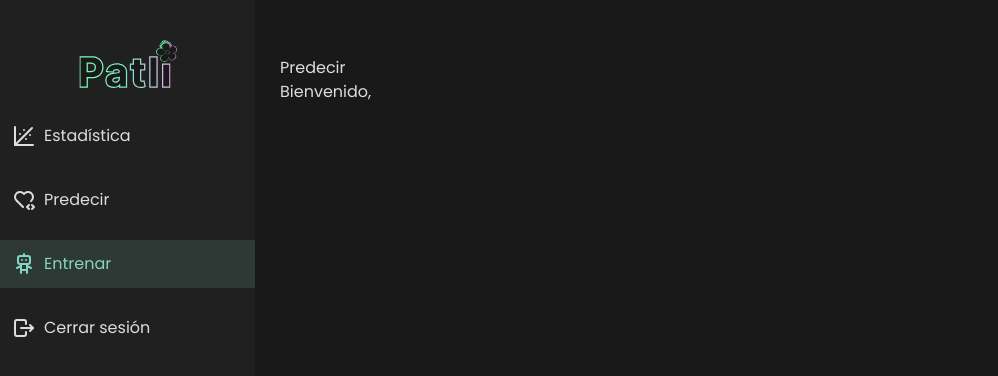
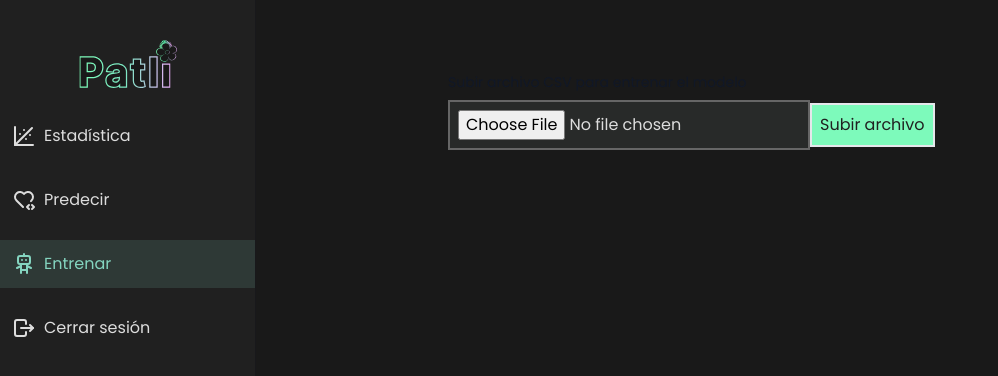
Before and after one commit to AlexxScript/pahtli, a Next.js app in the folder client-patli/: page /dashboard/entrenar in a window 1280 px wide. Shown: the top 376 px of the page, without its empty margins (0-998 px from the left). Built offline with nearby package versions, Linux system fonts and the light colour scheme; sample sign-in values are in the browser's storage.

Commit message:
prediccion y graficos

```diff
--- a/client-patli/src/app/dashboard/entrenar/page.tsx
+++ b/client-patli/src/app/dashboard/entrenar/page.tsx
@@ -1,21 +1,84 @@
 'use client'
-import { useAuth } from "@/hooks/useAuth"
-import { useEffect } from "react";
+import { useAuth } from "@/hooks/useAuth";
+import React, { useState } from "react";
 
 export const DashboardEntrenar = () => {
-    const auth = useAuth();
+  const [mensaje, setMensaje] = useState<string>();
+  const auth = useAuth()
+  const [file, setFile] = useState<File | null>(null);
+  const [message, setMessage] = useState<string>("");
 
-    useEffect(() => {
-        console.log(auth?.user); // Verificar si el usuario está correctamente cargado
-    }, [auth]);
+  const handleFileChange = (e: React.ChangeEvent<HTMLInputElement>) => {
+    if (e.target.files && e.target.files.length > 0) {
+      setFile(e.target.files[0]); // Toma el primer archivo seleccionado
+    }
+  };
 
-    return (
-        <>
-            <h1>Predecir</h1>
-            <p>Bienvenido, {auth?.user.nombres}</p>
-        </>
-    );
+  const handleSubmit = async (e: React.FormEvent<HTMLFormElement>) => {
+    e.preventDefault();
+
+    if (!file) {
+      setMessage("Por favor selecciona un archivo antes de enviarlo.");
+      return;
+    }
+
+    const formData = new FormData();
+    formData.append("archivo", file);
+
+    try {
+      const response = await fetch(process.env.NEXT_PUBLIC_RUTA_BACKEND + "cardio/entrenar/", {
+        method: "POST",
+        body: formData,
+        headers: {
+          Authorization: `Token ${auth?.tokenUser}`,
+        }
+      });
+
+      if (response.ok) {
+        const data = await response.json();
+        setMensaje(data.predicciones);
+      } else {
+        const error = await response.json();
+        setMessage(`Error al subir el archivo: ${error.detail || "Inténtalo de nuevo."}`);
+      }
+    } catch (error) {
+      console.error("Error de red:", error);
+      setMessage("Error al conectar con el servidor. Inténtalo más tarde.");
+    }
+  };
+
+  return (
+    <>
+      <div className="p-4 max-w-2xl overflow-x-auto mx-auto">
+        <form onSubmit={handleSubmit} encType="multipart/form-data">
+          <label
+            className="block mb-2 text-sm font-medium text-gray-900 dark:text-white"
+            htmlFor="file_input"
+          >
+            Subir archivo CSV para entrenar el modelo
+          </label>
+          <input
+            className="p-2 focus:border-[#7DFABB] bg-[#282A29]
+                            border-2 border-[#666666] duration-500"
+            id="file_input"
+            name="archivo"
+            type="file"
+            accept=".csv"
+            onChange={handleFileChange}
+          />
+          <button
+            type="submit"
+            className="bg-[#7DFABB] text-[#202020] p-2 border-2 hover:bg-[#7dfabbd8]"
+          >
+            Subir archivo
+          </button>
+        </form>
+        {message && <div className="mt-4 text-sm font-medium text-gray-700 dark:text-gray-300">{message}</div>}
+      </div>
+      <h1>{mensaje}</h1>
+
+    </>
+  );
 };
 
-
 export default DashboardEntrenar
--- a/client-patli/src/components/charts/BloodPressureChart.tsx
+++ b/client-patli/src/components/charts/BloodPressureChart.tsx
@@ -46,6 +46,27 @@ const BloodPressureChart = ({ data }: { data: Prediccion[] }) => {
         text: "Presión Arterial por Edad",
       },
     },
+    scales: {
+      x: {
+        ticks: {
+          color: "#999", // Color de las etiquetas en el eje X
+        },
+        grid: {
+          color: "#999", // Color de las líneas de la grilla en el eje X
+          borderColor: "#999", // Color del borde del eje X
+        },
+      },
+      y: {
+        ticks: {
+          color: "#999", // Color de las etiquetas en el eje Y
+        },
+        grid: {
+          color: "#999", // Color de las líneas de la grilla en el eje Y
+          borderColor: "#999", // Color del borde del eje Y
+        },
+      },
+    },
+
   };
 
   return <Line data={chartData} options={options} />;
--- a/client-patli/src/components/charts/CholesterolByGenderChart.tsx
+++ b/client-patli/src/components/charts/CholesterolByGenderChart.tsx
@@ -25,9 +25,9 @@ const CholesterolByGenderChart = ({ data }: { data: Prediccion[] }) => {
         label: "Colesterol Promedio",
         data: [
           maleData.reduce((sum, item) => sum + parseInt(item.colesterol), 0) /
-            maleData.length,
+          maleData.length,
           femaleData.reduce((sum, item) => sum + parseInt(item.colesterol), 0) /
-            femaleData.length,
+          femaleData.length,
         ],
         backgroundColor: ["#4BC0C0", "#FF6384"],
       },
@@ -45,6 +45,27 @@ const CholesterolByGenderChart = ({ data }: { data: Prediccion[] }) => {
         text: "Colesterol Promedio por Género",
       },
     },
+    scales: {
+      x: {
+        ticks: {
+          color: "#999", // Color de las etiquetas en el eje X
+        },
+        grid: {
+          color: "#999", // Color de las líneas de la grilla en el eje X
+          borderColor: "#999", // Color del borde del eje X
+        },
+      },
+      y: {
+        ticks: {
+          color: "#999", // Color de las etiquetas en el eje Y
+        },
+        grid: {
+          color: "#999", // Color de las líneas de la grilla en el eje Y
+          borderColor: "#999", // Color del borde del eje Y
+        },
+      },
+    },
+
   };
 
   return <Bar data={chartData} options={options} />;
--- a/client-patli/src/components/charts/CholesterolChart.tsx
+++ b/client-patli/src/components/charts/CholesterolChart.tsx
@@ -36,6 +36,27 @@ const CholesterolChart = ({ data }: { data: Prediccion[] }) => {
         text: "Colesterol por Edad",
       },
     },
+    scales: {
+      x: {
+        ticks: {
+          color: "#999", // Color de las etiquetas en el eje X
+        },
+        grid: {
+          color: "#999", // Color de las líneas de la grilla en el eje X
+          borderColor: "#999", // Color del borde del eje X
+        },
+      },
+      y: {
+        ticks: {
+          color: "#999", // Color de las etiquetas en el eje Y
+        },
+        grid: {
+          color: "#999", // Color de las líneas de la grilla en el eje Y
+          borderColor: "#999", // Color del borde del eje Y
+        },
+      },
+    },
+
   };
 
   return <Bar data={chartData} options={options} />;
--- a/client-patli/src/components/charts/CholesterolVsAgeChart.tsx
+++ b/client-patli/src/components/charts/CholesterolVsAgeChart.tsx
@@ -10,6 +10,7 @@ import {
   Legend,
 } from "chart.js";
 import { Prediccion } from "@/types/types";
+import { color } from "chart.js/helpers";
 
 ChartJS.register(CategoryScale, LinearScale, PointElement, Title, Tooltip, Legend);
 
@@ -23,13 +24,18 @@ const CholesterolVsAgeChart = ({ data }: { data: Prediccion[] }) => {
           y: parseInt(item.colesterol),
         })),
         backgroundColor: "#4BC0C0",
+        borderWidth: 1,
+        borderColor: '#fff'
       },
     ],
   };
 
-  const options = {
+ const options = {
     responsive: true,
     plugins: {
+      legend: {
+        position: "top" as const,
+      },
       title: {
         display: true,
         text: "Relación entre Edad y Colesterol",
@@ -41,14 +47,29 @@ const CholesterolVsAgeChart = ({ data }: { data: Prediccion[] }) => {
           display: true,
           text: "Edad",
         },
+        ticks: {
+          color: "#999", // Color de las etiquetas en el eje X
+        },
+        grid: {
+          color: "#999", // Color de las líneas de la grilla en el eje X
+          borderColor: "#999", // Color del borde del eje X
+        },
       },
       y: {
-        title: {
+         title: {
           display: true,
           text: "Colesterol",
         },
+        ticks: {
+          color: "#999", // Color de las etiquetas en el eje Y
+        },
+        grid: {
+          color: "#999", // Color de las líneas de la grilla en el eje Y
+          borderColor: "#999", // Color del borde del eje Y
+        },
       },
     },
+
   };
 
   return <Scatter data={chartData} options={options} />;
--- a/client-patli/src/components/predecir/FileUpload.tsx
+++ b/client-patli/src/components/predecir/FileUpload.tsx
@@ -124,17 +124,33 @@ export const FileUpload = () => {
 
 
       <div className="p-4 max-w-full overflow-x-auto mx-auto">
-        <div>
+        <div className="">
           {predicciones.length > 0 ? (
             <>
-              <CholesterolChart data={predicciones} />
-              <AnginaChart data={predicciones} />
-              <CholesterolByGenderChart data={predicciones} />
-              <BloodPressureChart data={predicciones} />
-              <CholesterolVsAgeChart data={predicciones} />
+              <div className="flex justify-center items-center gap-3 max-w-full flex-wrap">
+                <div className="w-[45%]">
+                  <CholesterolChart data={predicciones} />
+                </div>
+                <div className="w-[40%]">
+                  <AnginaChart data={predicciones} />
+                </div>
+              </div>
+
+              <div className="flex justify-center items-center gap-3 max-w-full flex-wrap my-10">
+                <div className="w-[45%]">
+                  <CholesterolByGenderChart data={predicciones} />
+                </div>
+                <div className="w-[45%]">
+                  <BloodPressureChart data={predicciones} />
+                </div>
+              </div>
+
+              <div>
+                <CholesterolVsAgeChart data={predicciones} />
+              </div>
             </>
           ) : (
-            <p>Cargando datos...</p>
+            <p>Esperando la entrada de datos...</p>
           )}
         </div>
       </div>
```
